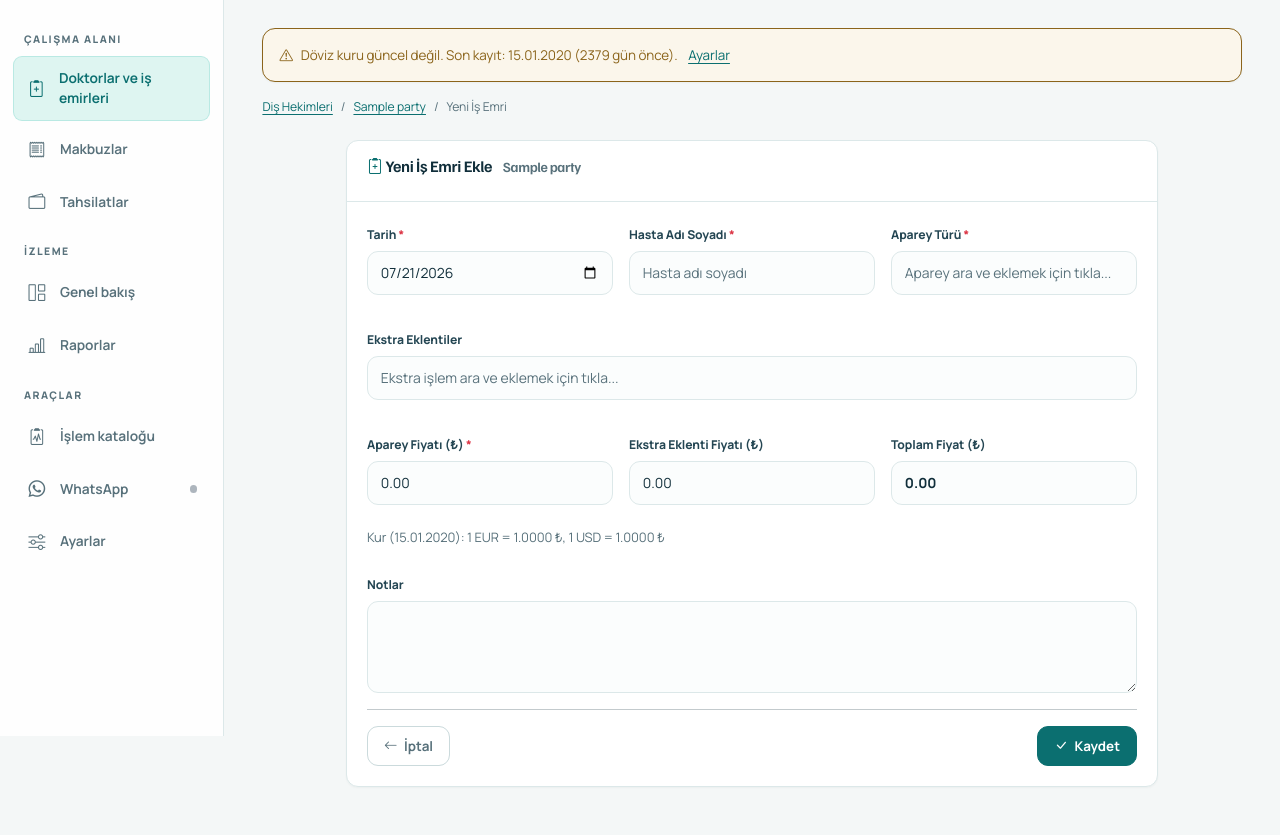
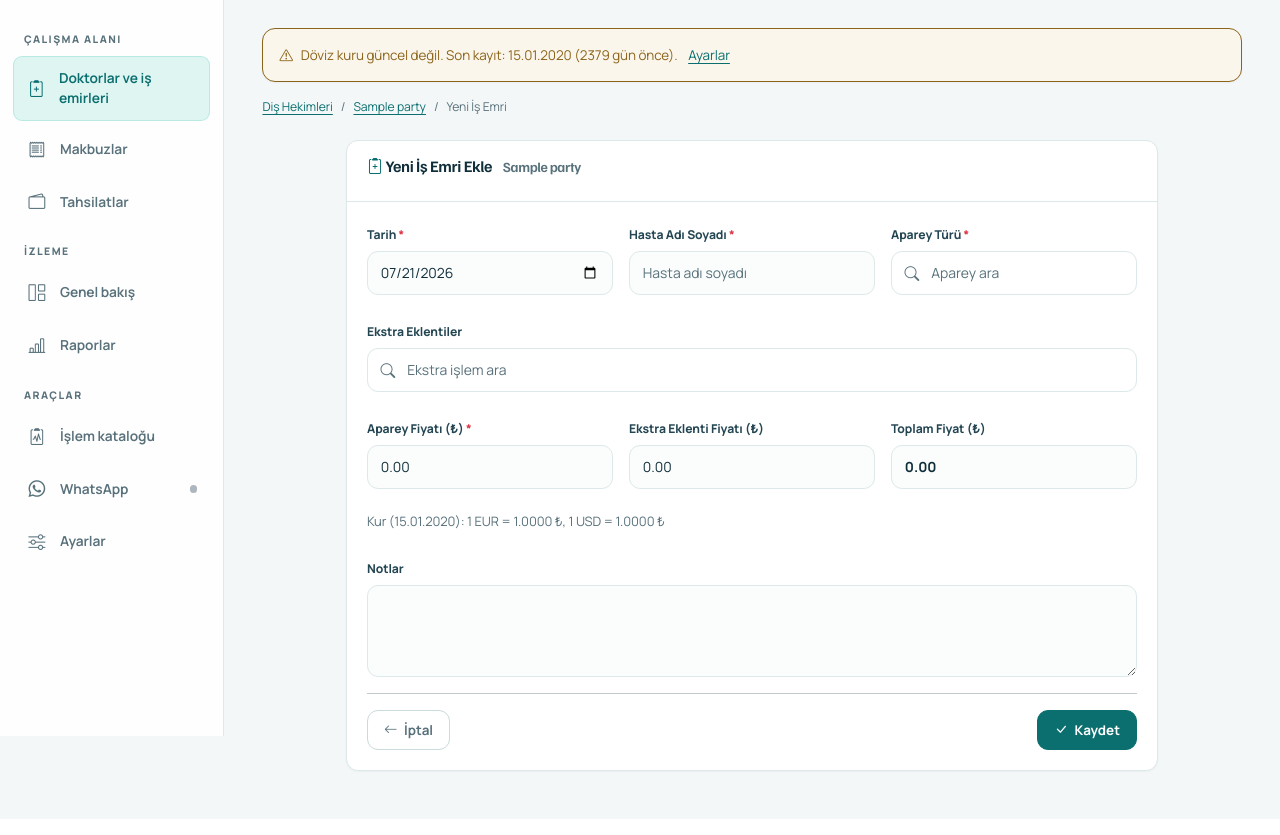
Before and after one commit to ydnAkif/MakroOrtoDonti, a Flask app: page /parties/1/work-orders/add in a window 1280 px wide. Shown: the part 64-899 px from the top of the page. After the commit the page ends 837 px from the top, so only its background shows below. Run offline with Flask 3, Linux system fonts and the light colour scheme; a user stored in the database is signed in; tables that the repository leaves empty hold one stand-in row (values such as "Sample post"); parts of the project's set-up code (start-up, migrations or seed data) failed here and were passed over; some libraries are stand-ins or nearby versions.

Commit message:
feat: islem secicisini sadelestir

```diff
--- a/app/static/css/style.css
+++ b/app/static/css/style.css
@@ -360,6 +360,25 @@ textarea.form-control { min-height: 92px; }
 .typeahead-list .list-group-item { padding: .65rem .75rem; border: 0; border-radius: 9px !important; background: transparent; color: var(--ink-800); font-size: .84rem; }
 .typeahead-list .list-group-item:hover { background: var(--aqua-100); color: var(--aqua-700); }
 
+.treatment-picker { position:relative; }
+.treatment-picker__search { position:relative; }
+.treatment-picker__search>i { position:absolute; z-index:2; top:50%; left:.85rem; color:var(--ink-400); transform:translateY(-50%); pointer-events:none; }
+.treatment-picker__search>.form-control { padding-left:2.45rem; background:var(--surface); }
+.treatment-picker__menu { top:calc(100% + .4rem); max-height:236px; padding:.35rem; border-radius:12px; box-shadow:0 12px 30px rgba(16,46,58,.12); }
+.treatment-picker__menu .treatment-picker__option { display:grid; grid-template-columns:minmax(0,1fr) auto; align-items:center; gap:1rem; min-height:42px; padding:.58rem .7rem; }
+.treatment-picker__option>span { overflow:hidden; color:var(--ink-800); font-weight:650; text-overflow:ellipsis; white-space:nowrap; }
+.treatment-picker__option>small { color:var(--ink-600); font-size:.74rem; font-variant-numeric:tabular-nums; white-space:nowrap; }
+.treatment-picker__option:hover>small,.treatment-picker__option:focus>small { color:var(--aqua-700); }
+.treatment-picker__selection { display:flex; min-height:0; flex-wrap:wrap; gap:.4rem; }
+.treatment-picker__selection:not(:empty) { margin-top:.55rem; }
+.treatment-token { display:inline-grid; max-width:100%; grid-template-columns:minmax(0,auto) auto 26px; align-items:center; gap:.45rem; min-height:34px; padding:.25rem .25rem .25rem .65rem; border:1px solid rgba(24,140,138,.26); border-radius:9px; background:var(--aqua-100); color:var(--ink-950); }
+.treatment-token--extra { border-color:var(--line-strong); background:var(--surface-raised); }
+.treatment-token>strong { overflow:hidden; font-size:.76rem; font-weight:750; text-overflow:ellipsis; white-space:nowrap; }
+.treatment-token>small { color:var(--aqua-700); font-size:.68rem; font-variant-numeric:tabular-nums; white-space:nowrap; }
+.treatment-token__remove { display:grid; width:26px; height:26px; padding:0; border:0; border-radius:7px; background:transparent; color:var(--ink-600); place-items:center; }
+.treatment-token__remove:hover { background:rgba(11,111,112,.1); color:var(--aqua-700); }
+.treatment-token__remove i { font-size:1rem; line-height:1; }
+
 /* Tables and lists */
 .table { --bs-table-bg: transparent; --bs-table-color: var(--ink-800); --bs-table-hover-bg: rgba(57,191,179,.045); margin: 0; }
 .table-light { --bs-table-bg: var(--surface-raised); --bs-table-color: var(--ink-800); }
--- a/app/templates/parties/work_order_form.html
+++ b/app/templates/parties/work_order_form.html
@@ -35,11 +35,15 @@
                         </div>
                         <div class="col-md-4">
                             <label class="form-label">Aparey Türü <span class="text-danger">*</span></label>
-                            <div id="apparatus-component" style="position:relative;">
-                                <input type="text" class="form-control mb-2" id="apparatus-search"
-                                       placeholder="Aparey ara ve eklemek için tıkla..." autocomplete="off">
-                                <div class="typeahead-list list-group shadow-sm" id="apparatus-dropdown" style="display:none;"></div>
-                                <div id="apparatus-tags" class="d-flex flex-wrap gap-1 mt-2"></div>
+                            <div id="apparatus-component" class="treatment-picker">
+                                <div class="treatment-picker__search">
+                                    <i class="bi bi-search" aria-hidden="true"></i>
+                                    <input type="text" class="form-control" id="apparatus-search"
+                                           placeholder="Aparey ara" autocomplete="off" role="combobox"
+                                           aria-autocomplete="list" aria-controls="apparatus-dropdown" aria-expanded="false">
+                                    <div class="typeahead-list treatment-picker__menu list-group" id="apparatus-dropdown" role="listbox" style="display:none;"></div>
+                                </div>
+                                <div id="apparatus-tags" class="treatment-picker__selection" aria-live="polite"></div>
                                 <input type="hidden" id="apparatus_type" name="apparatus_type" value="{{ work_order.apparatus_type if work_order else '' }}">
                             </div>
                         </div>
@@ -48,11 +52,15 @@
                     <div class="row g-3 mt-2">
                         <div class="col-12">
                             <label class="form-label">Ekstra Eklentiler</label>
-                            <div id="extra-addons-component" style="position:relative;">
-                                <input type="text" class="form-control mb-2" id="extra-addons-search"
-                                       placeholder="Ekstra işlem ara ve eklemek için tıkla..." autocomplete="off">
-                                <div class="typeahead-list list-group shadow-sm" id="extra-addons-dropdown" style="display:none;"></div>
-                                <div id="extra-addons-tags" class="d-flex flex-wrap gap-1 mt-2"></div>
+                            <div id="extra-addons-component" class="treatment-picker">
+                                <div class="treatment-picker__search">
+                                    <i class="bi bi-search" aria-hidden="true"></i>
+                                    <input type="text" class="form-control" id="extra-addons-search"
+                                           placeholder="Ekstra işlem ara" autocomplete="off" role="combobox"
+                                           aria-autocomplete="list" aria-controls="extra-addons-dropdown" aria-expanded="false">
+                                    <div class="typeahead-list treatment-picker__menu list-group" id="extra-addons-dropdown" role="listbox" style="display:none;"></div>
+                                </div>
+                                <div id="extra-addons-tags" class="treatment-picker__selection" aria-live="polite"></div>
                                 <input type="hidden" id="extra_addons" name="extra_addons" value="{{ work_order.extra_addons if work_order else '' }}">
                             </div>
                         </div>
@@ -191,20 +199,23 @@ document.addEventListener('DOMContentLoaded', function() {
             var tl = toTL(item.price, item.currency);
             totalTL += tl;
             const tag = document.createElement('span');
-            tag.className = 'badge bg-primary text-white d-inline-flex align-items-center gap-1';
-            tag.style.fontSize = '0.85em';
-            tag.textContent = item.name + ' (' + formatPrice(item.price, item.currency) + ')';
+            tag.className = 'treatment-token';
+            const name = document.createElement('strong');
+            name.textContent = item.name;
+            const price = document.createElement('small');
+            price.textContent = formatPrice(item.price, item.currency);
             const removeBtn = document.createElement('button');
             removeBtn.type = 'button';
-            removeBtn.className = 'btn-close btn-close-sm';
-            removeBtn.style.fontSize = '0.65em';
-            removeBtn.style.filter = 'brightness(0) invert(1)';
-            removeBtn.setAttribute('aria-label', 'Kaldır');
+            removeBtn.className = 'treatment-token__remove';
+            removeBtn.innerHTML = '<i class="bi bi-x" aria-hidden="true"></i>';
+            removeBtn.setAttribute('aria-label', item.name + ' seçimini kaldır');
             removeBtn.addEventListener('click', function() {
                 selectedApparatus.splice(index, 1);
                 renderApparatusTags();
                 syncApparatusHidden();
             });
+            tag.appendChild(name);
+            tag.appendChild(price);
             tag.appendChild(removeBtn);
             container.appendChild(tag);
         });
@@ -219,37 +230,49 @@ document.addEventListener('DOMContentLoaded', function() {
 
     function renderApparatusDropdown(query) {
         const dropdown = document.getElementById('apparatus-dropdown');
+        const search = document.getElementById('apparatus-search');
         const nq = normalizeText(query);
         const matches = anaTreatments.filter(function(t) {
-            return !nq || normalizeText(t.name).indexOf(nq) !== -1;
-        }).slice(0, 50);
+            const alreadySelected = selectedApparatus.some(function(item) { return item.id === t.id; });
+            return !alreadySelected && (!nq || normalizeText(t.name).indexOf(nq) !== -1);
+        }).slice(0, 30);
 
         dropdown.innerHTML = '';
-        if (!matches.length) { dropdown.style.display = 'none'; return; }
+        if (!matches.length) { dropdown.style.display = 'none'; search.setAttribute('aria-expanded', 'false'); return; }
         matches.forEach(function(t) {
             const btn = document.createElement('button');
             btn.type = 'button';
-            btn.className = 'list-group-item list-group-item-action d-flex justify-content-between align-items-center';
-            btn.innerHTML = '<span>' + t.name + '</span><small class="text-muted">' + formatPrice(t.price, t.currency) + '</small>';
+            btn.className = 'list-group-item list-group-item-action treatment-picker__option';
+            btn.setAttribute('role', 'option');
+            const name = document.createElement('span');
+            name.textContent = t.name;
+            const price = document.createElement('small');
+            price.textContent = formatPrice(t.price, t.currency);
+            btn.appendChild(name);
+            btn.appendChild(price);
             btn.addEventListener('mousedown', function(e) {
                 e.preventDefault();
                 clearTimeout(apparatusBlurTimer);
                 selectedApparatus.push({id: t.id, name: t.name, price: t.price, currency: t.currency});
                 renderApparatusTags();
                 syncApparatusHidden();
-                document.getElementById('apparatus-search').value = '';
-                document.getElementById('apparatus-search').focus();
-                renderApparatusDropdown('');
+                search.value = '';
+                dropdown.style.display = 'none';
+                search.setAttribute('aria-expanded', 'false');
             });
             dropdown.appendChild(btn);
         });
         dropdown.style.display = 'block';
+        search.setAttribute('aria-expanded', 'true');
     }
 
     document.getElementById('apparatus-search').addEventListener('input', function() { renderApparatusDropdown(this.value); });
     document.getElementById('apparatus-search').addEventListener('focus', function() { renderApparatusDropdown(this.value); });
     document.getElementById('apparatus-search').addEventListener('blur', function() {
-        apparatusBlurTimer = setTimeout(function() { document.getElementById('apparatus-dropdown').style.display = 'none'; }, 250);
+        apparatusBlurTimer = setTimeout(function() {
+            document.getElementById('apparatus-dropdown').style.display = 'none';
+            document.getElementById('apparatus-search').setAttribute('aria-expanded', 'false');
+        }, 250);
     });
 
     function renderExtraTags() {
@@ -260,19 +283,23 @@ document.addEventListener('DOMContentLoaded', function() {
             var tl = toTL(item.price, item.currency);
             totalTL += tl;
             const tag = document.createElement('span');
-            tag.className = 'badge bg-info text-dark d-inline-flex align-items-center gap-1';
-            tag.style.fontSize = '0.85em';
-            tag.textContent = item.name + ' (' + formatPrice(item.price, item.currency) + ')';
+            tag.className = 'treatment-token treatment-token--extra';
+            const name = document.createElement('strong');
+            name.textContent = item.name;
+            const price = document.createElement('small');
+            price.textContent = formatPrice(item.price, item.currency);
             const removeBtn = document.createElement('button');
             removeBtn.type = 'button';
-            removeBtn.className = 'btn-close btn-close-sm';
-            removeBtn.style.fontSize = '0.65em';
-            removeBtn.setAttribute('aria-label', 'Kaldır');
+            removeBtn.className = 'treatment-token__remove';
+            removeBtn.innerHTML = '<i class="bi bi-x" aria-hidden="true"></i>';
+            removeBtn.setAttribute('aria-label', item.name + ' seçimini kaldır');
             removeBtn.addEventListener('click', function() {
                 selectedExtras.splice(index, 1);
                 renderExtraTags();
                 syncExtrasHidden();
             });
+            tag.appendChild(name);
+            tag.appendChild(price);
             tag.appendChild(removeBtn);
             container.appendChild(tag);
         });
@@ -287,37 +314,49 @@ document.addEventListener('DOMContentLoaded', function() {
 
     function renderExtraDropdown(query) {
         const dropdown = document.getElementById('extra-addons-dropdown');
+        const search = document.getElementById('extra-addons-search');
         const nq = normalizeText(query);
         const matches = ekstraTreatments.filter(function(t) {
-            return !nq || normalizeText(t.name).indexOf(nq) !== -1;
-        }).slice(0, 50);
+            const alreadySelected = selectedExtras.some(function(item) { return item.id === t.id; });
+            return !alreadySelected && (!nq || normalizeText(t.name).indexOf(nq) !== -1);
+        }).slice(0, 30);
 
         dropdown.innerHTML = '';
-        if (!matches.length) { dropdown.style.display = 'none'; return; }
+        if (!matches.length) { dropdown.style.display = 'none'; search.setAttribute('aria-expanded', 'false'); return; }
         matches.forEach(function(t) {
             const btn = document.createElement('button');
             btn.type = 'button';
-            btn.className = 'list-group-item list-group-item-action d-flex justify-content-between align-items-center';
-            btn.innerHTML = '<span>' + t.name + '</span><small class="text-muted">' + formatPrice(t.price, t.currency) + '</small>';
+            btn.className = 'list-group-item list-group-item-action treatment-picker__option';
+            btn.setAttribute('role', 'option');
+            const name = document.createElement('span');
+            name.textContent = t.name;
+            const price = document.createElement('small');
+            price.textContent = formatPrice(t.price, t.currency);
+            btn.appendChild(name);
+            btn.appendChild(price);
             btn.addEventListener('mousedown', function(e) {
                 e.preventDefault();
                 clearTimeout(extraBlurTimer);
                 selectedExtras.push({id: t.id, name: t.name, price: t.price, currency: t.currency});
                 renderExtraTags();
                 syncExtrasHidden();
-                document.getElementById('extra-addons-search').value = '';
-                document.getElementById('extra-addons-search').focus();
-                renderExtraDropdown('');
+                search.value = '';
+                dropdown.style.display = 'none';
+                search.setAttribute('aria-expanded', 'false');
             });
             dropdown.appendChild(btn);
         });
         dropdown.style.display = 'block';
+        search.setAttribute('aria-expanded', 'true');
     }
 
     document.getElementById('extra-addons-search').addEventListener('input', function() { renderExtraDropdown(this.value); });
     document.getElementById('extra-addons-search').addEventListener('focus', function() { renderExtraDropdown(this.value); });
     document.getElementById('extra-addons-search').addEventListener('blur', function() {
-        extraBlurTimer = setTimeout(function() { document.getElementById('extra-addons-dropdown').style.display = 'none'; }, 250);
+        extraBlurTimer = setTimeout(function() {
+            document.getElementById('extra-addons-dropdown').style.display = 'none';
+            document.getElementById('extra-addons-search').setAttribute('aria-expanded', 'false');
+        }, 250);
     });
 
     function loadExistingItems(existingStr, treatments) {
```
